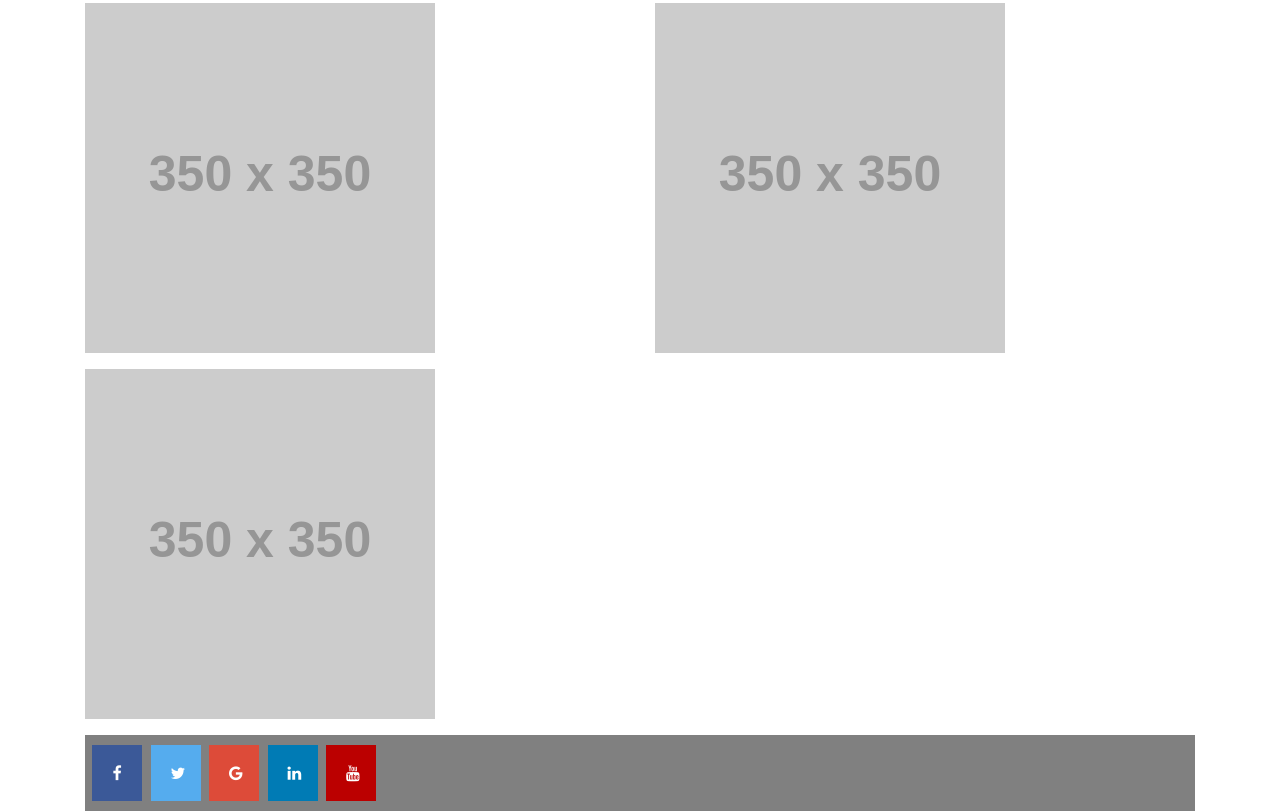
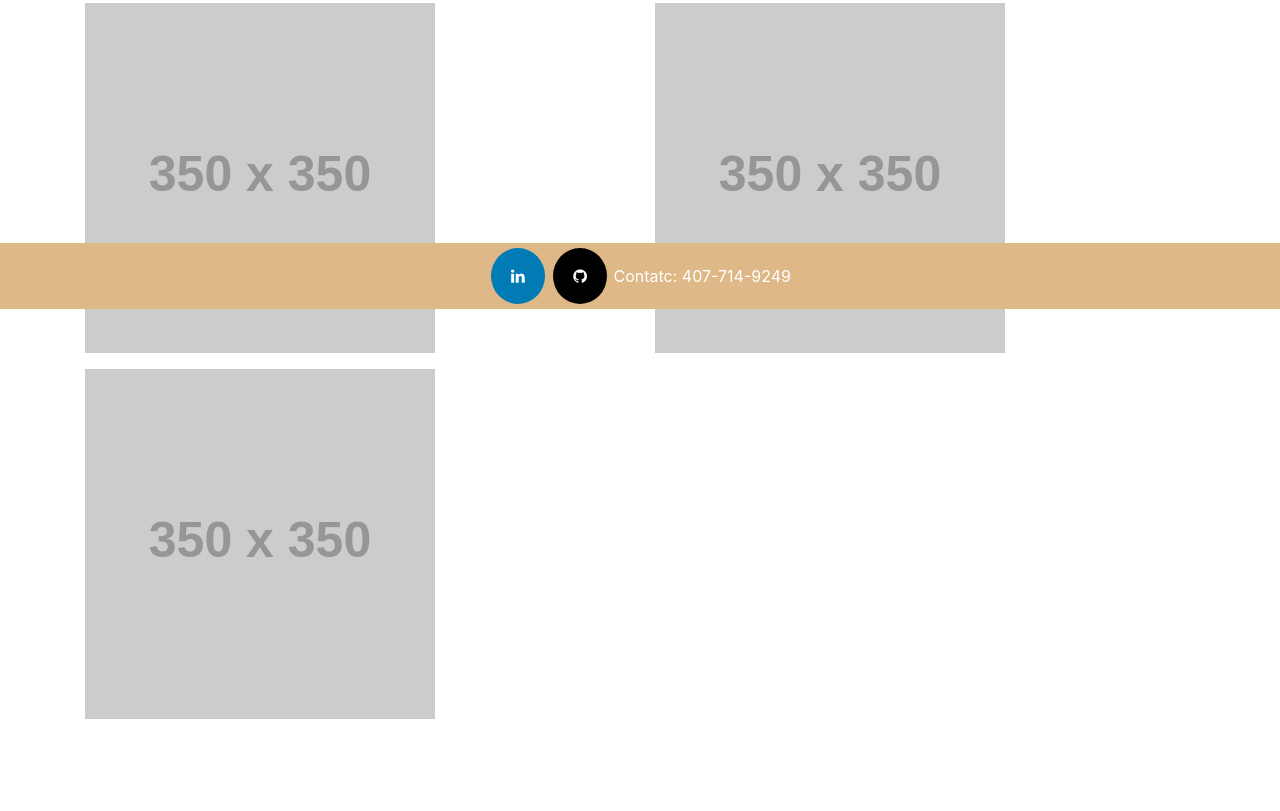
Before and after one commit to mmvani20/homework_2, a plain HTML site: page portfolo.html in a window 1280 px wide. Shown: the part 491-1302 px from the top of the page. After the commit the page ends 1210 px from the top, so only its background shows below. Drawn offline with nearby package versions, Linux system fonts and the light colour scheme; placeholder pictures from the web are drawn by us.

Commit message:
Profile_update

```diff
--- a/portfolo.html
+++ b/portfolo.html
@@ -24,13 +24,13 @@
           <div class="collapse navbar-collapse" id="navbarToggler">
             <ul class="navbar-nav ml-auto mt-2 mt-lg-0">
               <li class="nav-item">
-                <a class="nav-link" href="./contact.html">Contact</a>
+                <a class="nav-link" href="contact.html">Contact</a>
               </li>
               <li class="nav-item active">
-                <a class="nav-link" href="./portfolo.html">Portfolio</a>
+                <a class="nav-link" href="portfolo.html">Portfolio</a>
               </li>
               <li class="nav-item">
-                <a class="nav-link" href="./indext.html">About</a>
+                <a class="nav-link" href="index.html">About</a>
               </li>
             </ul>
           </div>
@@ -66,19 +66,11 @@
             </div>
          </div>
       </div>
-       <div class="container ">
-           <section class="connet mt-3 ">
-             <footer>
-               <!-- Add font awesome icons -->
-                <a href="#" class="fa fa-facebook"></a>
-                <a href="#" class="fa fa-twitter"></a>
-                <a href="#" class="fa fa-google"></a>
-                <a href="#" class="fa fa-linkedin"></a>
-                <a href="#" class="fa fa-youtube"></a>
-             </footer>
-           </section>
-       </div>
-
+       <div class="footer">
+        <a href="https://linkedin.com/in/moses-m-vani-594b21191" class="fa fa-linkedin"></a>
+        <a href="https://https://github.com/mmvani20" class="fa fa-github"></a>
+        <a class="Number">Contatc: 407-714-9249</a>
+      </div>
       <!--end portfolo image-->
       <!-- Optional JavaScript -->
       <!-- jQuery first, then Popper.js, then Bootstrap JS -->
--- a/style.css
+++ b/style.css
@@ -3,21 +3,24 @@
     background-color: lightblue;
   }
 }
-footer{
-    clear: both;
-    background-color: gray;
-    padding: 5px;
 
 
-}
-
-.fa {
+  .footer {
+    position: fixed;
+    left: 0;
+    bottom: 0;
+    width: 100%;
+    background-color: burlywood;
+    color: white;
+    text-align: center;
+  }
+  .fa {
     padding: 20px;
-    font-size: 30px;
-    width: 50px;
+    font-size: 20px;
     text-align: center;
     text-decoration: none;
     margin: 5px 2px;
+    border-radius: 50%;
   }
 
   .fa:hover {
@@ -25,27 +28,25 @@ footer{
       clear: both;
   }
 
-  .fa-facebook {
-    background: #3B5998;
-    color: white;
-  }
-
-  .fa-twitter {
-    background: #55ACEE;
-    color: white;
-  }
-
-  .fa-google {
-    background: #dd4b39;
-    color: white;
-  }
-
   .fa-linkedin {
     background: #007bb5;
     color: white;
   }
 
-  .fa-youtube {
-    background: #bb0000;
+  .fa-github {
+    background: black;
     color: white;
   }
+  .btn {
+    background-color: DodgerBlue;
+    border: none;
+    color: white;
+    padding: 12px 30px;
+    cursor: pointer;
+    font-size: 20px;
+  }
+
+  /* Darker background on mouse-over */
+  .btn:hover {
+    background-color: RoyalBlue;
+  }
```
Also changed, not shown: contact.html (+21 -7 lines), index.html (+12 -4 lines), 1 other file.
